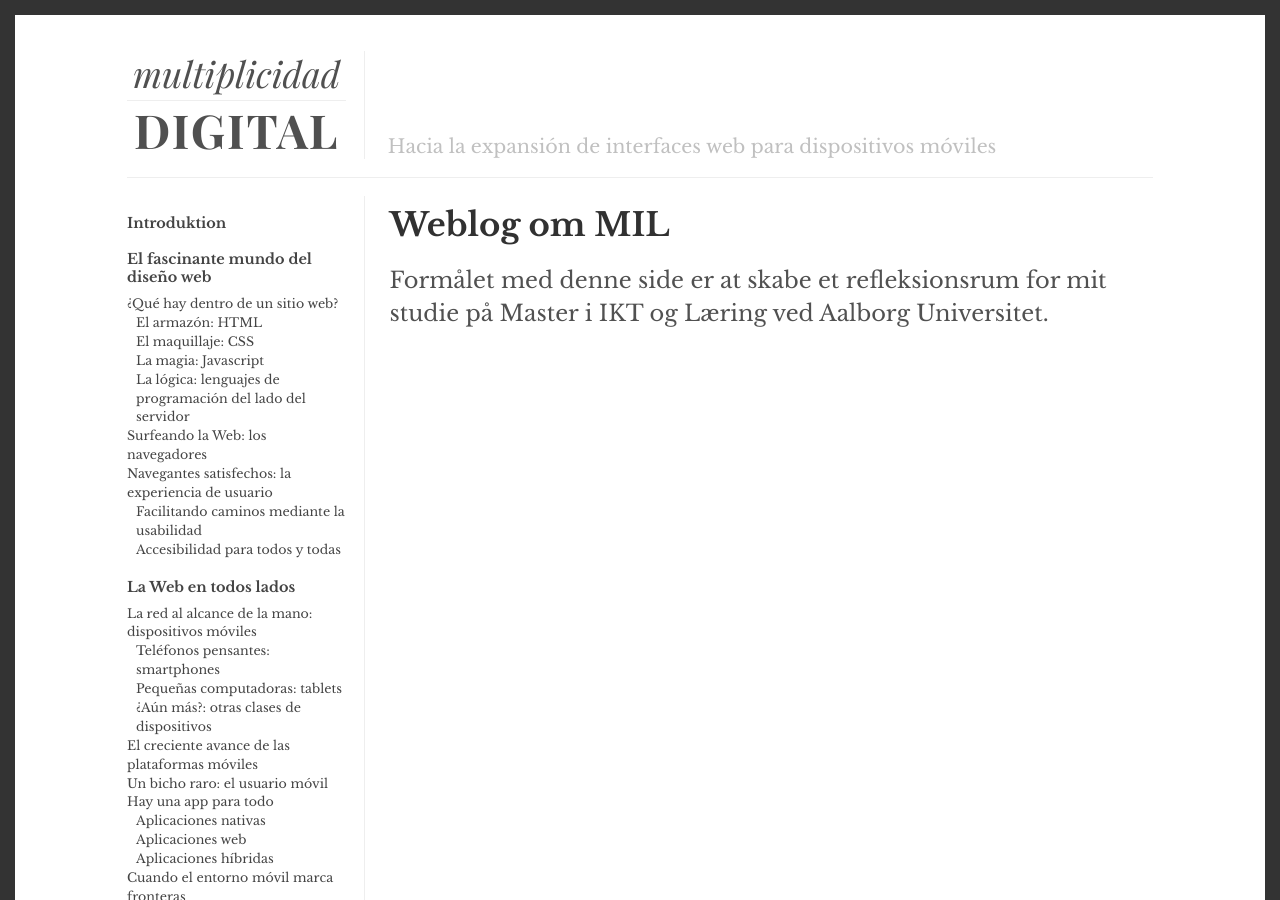
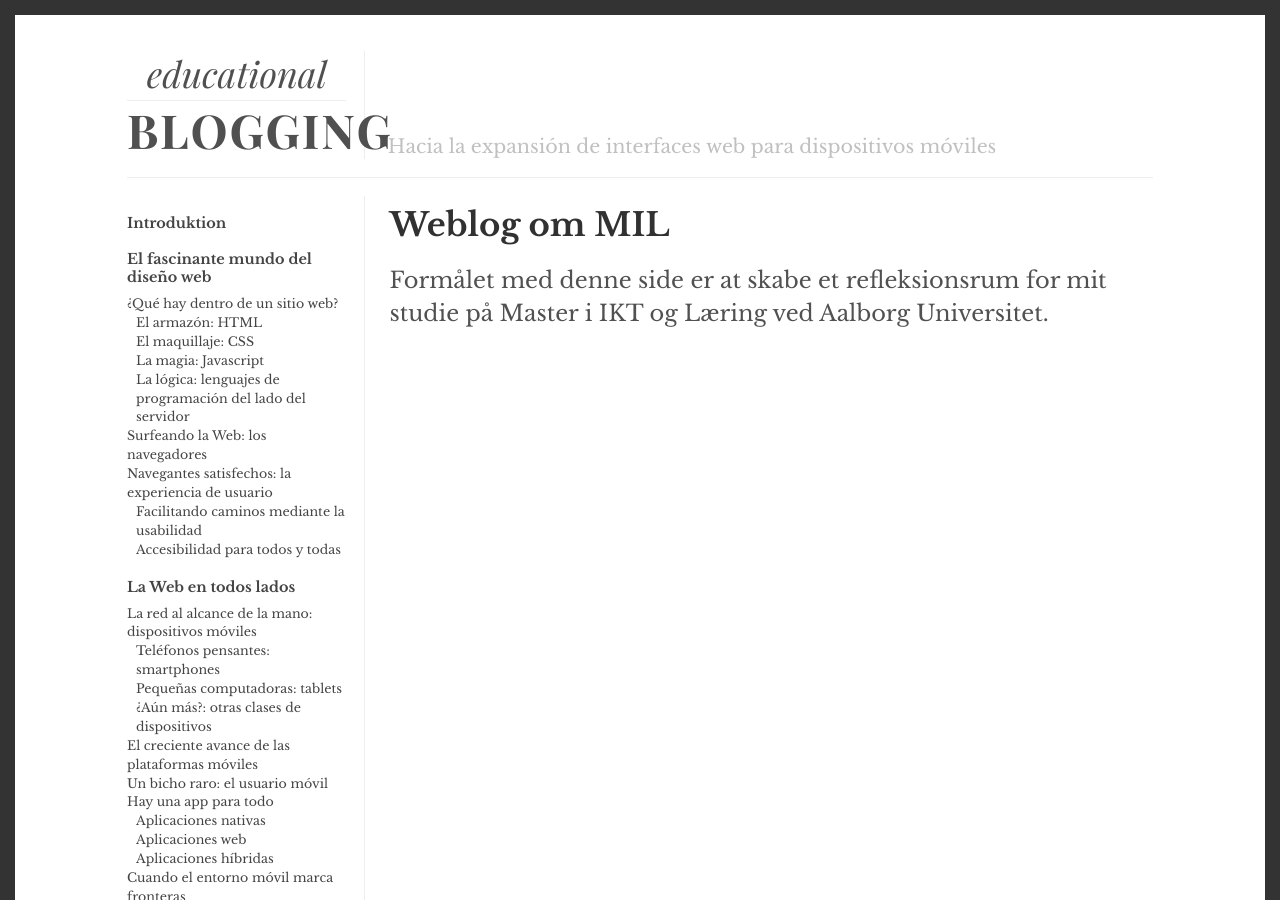
Before and after one commit to alexanderrae/educational-blogging, a Jekyll site: the page built from index.html, in a window 1280 px wide and 900 px high. Built offline with Jekyll 4.4.1, drawn with Linux system fonts in a browser that asks for light colours; the list of posts is cut into pages by our own code.

Commit message:
Update default.html

```diff
--- a/_layouts/default.html
+++ b/_layouts/default.html
@@ -9,8 +9,8 @@
       <header class="masthead">
         <h3 class="masthead-title">
           <a href="{{ site.baseurl }}/" title="Home">
-            <span class="title-multiplicidad">Multiplicidad</span>
-            <span class="title-digital">Digital</span>
+            <span class="title-multiplicidad">educational</span>
+            <span class="title-digital">blogging</span>
           </a>
           <small>{{ site.tagline }}</small>
         </h3>
@@ -26,8 +26,8 @@
 
       <footer class="footer">
         <div class="social">
-            <a href="http://twitter.com/bakery" title="Twitter: @bakery"><span class="icon-twitter"></span></a>
-            <a href="https://ar.linkedin.com/in/amireynoso" title="LinkedIn: Ami Reynoso"><span class="icon-linkedin"></span></a>
+            <a href="https://twitter.com/urbanskurk" title="Twitter: @urbanskurk"><span class="icon-twitter"></span></a>
+            <a href="https://www.linkedin.com/in/alexander-holm-02498114a/" title="LinkedIn: Alexander"><span class="icon-linkedin"></span></a>
         </div>
         <div class="disclaimer">
           &copy; <time datetime="{{ site.time | date_to_xmlschema }}">{{ site.time | date: '%Y' }}</time>. <a href="http://amireynoso.com.ar">Ami Reynoso</a>.
```
